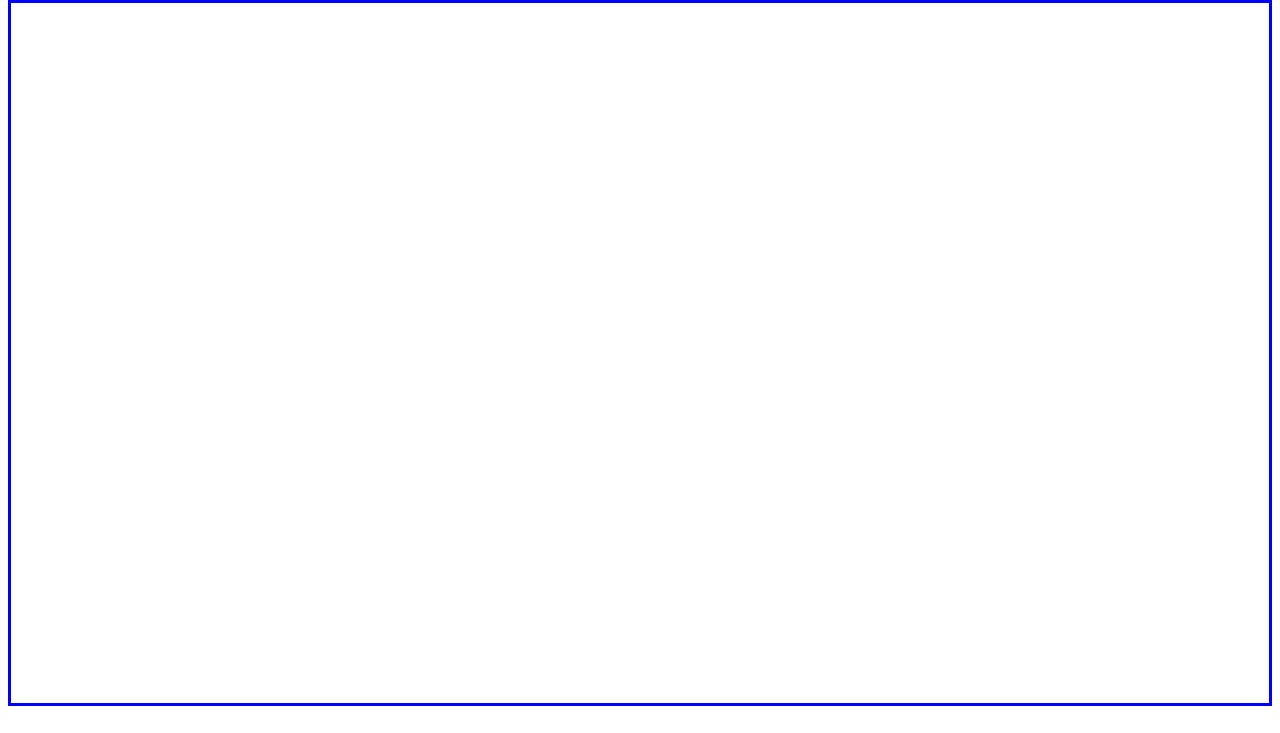
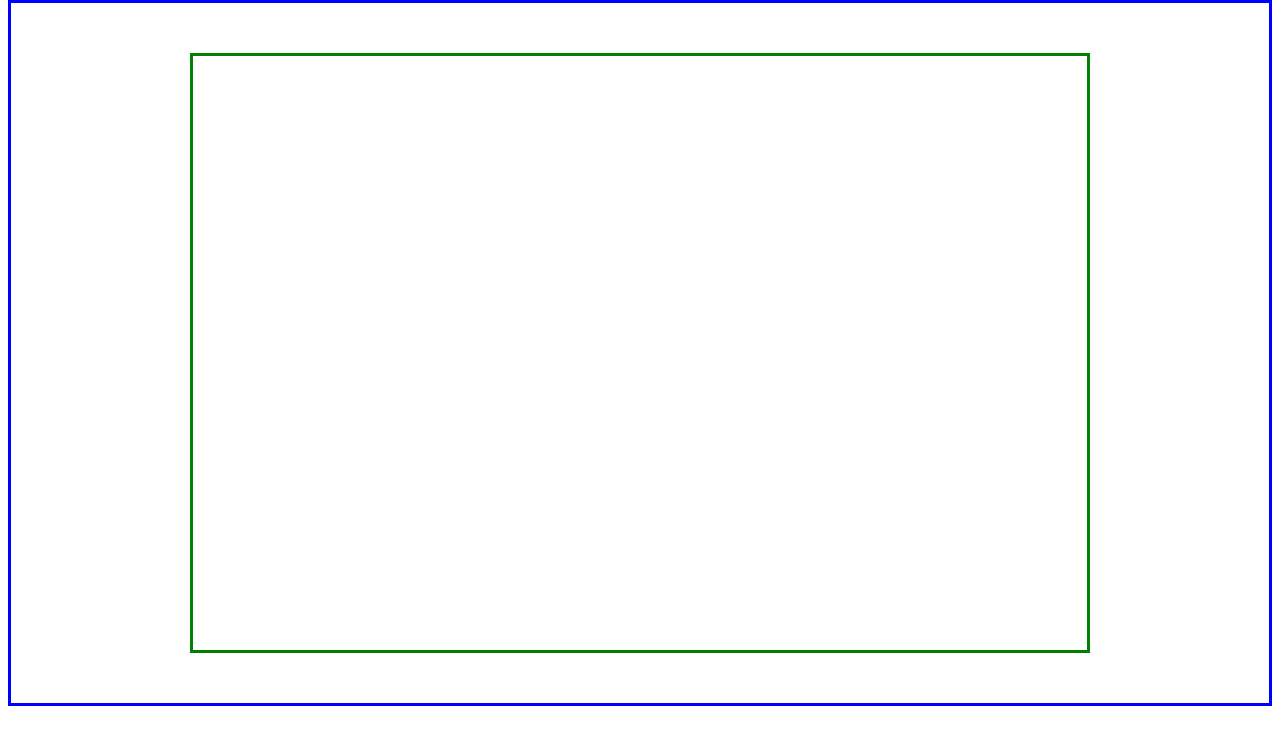
Before and after one commit to OchoaUnicen/Online-Store, a plain HTML site: page index.html in a window 1280 px wide. Shown: the part 67-800 px from the top of the page. Drawn offline with Linux system fonts and the light colour scheme.

Commit message:
Implementacion de un contenedor de la tabla de productos

```diff
--- a/css/estilo.css
+++ b/css/estilo.css
@@ -11,6 +11,27 @@ nav {
 }
 
 
+
+.tabla_productos {
+
+    height: 600px;
+    width: 900px;
+    border: solid green;
+
+
+}
+
+
+
+
+
+/*
+
+Tamaño aproximado para cada compra
+
+height: 200px;
+width: 300px;
+ */
 
 
 nav li {
@@ -37,6 +58,9 @@ nav li {
 .main_container {
 
 
+    display: flex;
+    justify-content: center;
+    align-items: center;
     border: solid blue;
     height: 700px;
 
--- a/index.html
+++ b/index.html
@@ -50,6 +50,18 @@
 
 
 
+
+        <table class="tabla_productos">
+
+
+
+        </table>
+
+
+
+
+
+
     </div>
 
 
```
